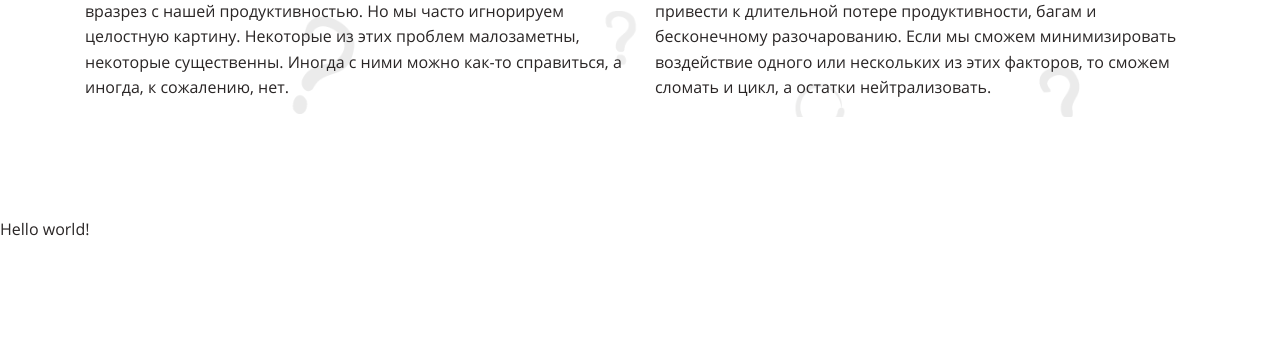
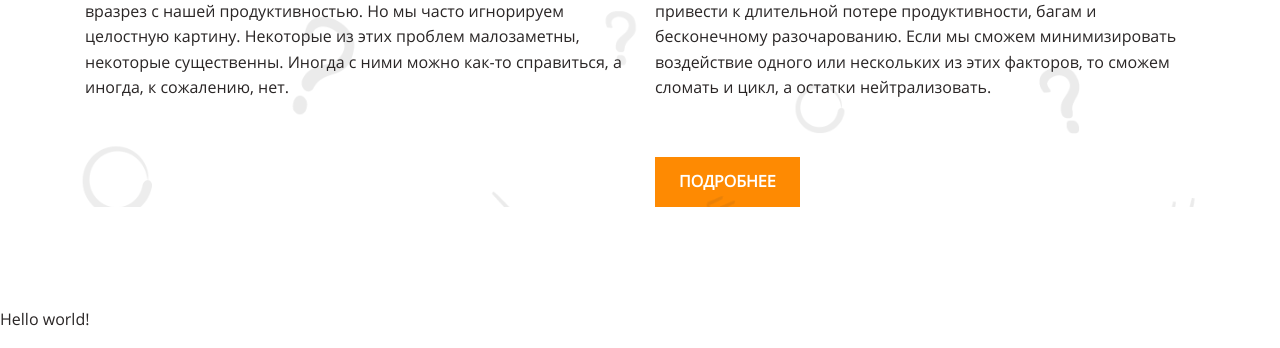
Before and after one commit to vzorenko/layout-designer-project-lvl1, a website: page src/index.html in a window 1280 px wide. Shown: the part 682-1030 px from the top of the page. Before the commit the page ends 941 px from the top, so only its background shows below. Drawn offline with Linux system fonts and the light colour scheme.

Commit message:
Add button and check up lint errors

```diff
--- a/src/index.html
+++ b/src/index.html
@@ -20,7 +20,8 @@
           <p>Мы, разработчики, часто сталкиваемся с проблемами, которые идут вразрез с нашей продуктивностью. Но мы часто игнорируем целостную картину. Некоторые из этих проблем малозаметны, некоторые существенны. Иногда с ними можно как-то справиться, а иногда, к сожалению, нет.</p>
           <p>Вместе они формируют что-то вроде замкнутого цикла, и это может привести к длительной потере продуктивности, багам и бесконечному разочарованию.
           Если мы сможем минимизировать воздействие одного или нескольких из этих факторов, то сможем сломать и цикл, а остатки нейтрализовать.</p>
-      </div>
+          <a class="button" href="#5 отсек когнитивных искажений">Подробнее</a>
+        </div>
       </div>
     </section>
   </header>
--- a/src/styles/style.css
+++ b/src/styles/style.css
@@ -16,22 +16,25 @@
 @font-face {
   font-family: Neucha;
   src: url(../fonts/Neucha/Neucha-Regular.ttf);
- }
+}
 
- @font-face {
+@font-face {
   font-family: "Open Sans";
   src: url(../fonts/Open_Sans/OpenSans-Regular.ttf);
- }
-
+}
 
 body {
+  width: 100%;
+
+  margin: 0;
+  padding: 0;
+
   color: var(--color-dark);
+
   font-size: 16px;
   font-family: "Open Sans", sans-serif;
+
   line-height: 1.6em;
-  width: 100%;
-  margin: 0;
-  padding: 0;
 }
 
 header {
@@ -60,62 +63,90 @@ h3 {
 }
 
 section {
+  position: relative;
+
   width: 100%;
-  position: relative;
+
   margin: 0;
   padding: 0;
 }
 
 .bg-image::before {
-  content: "";
+  position: absolute;
+
+  top: 0;
+  right: 0;
+  bottom: 0;
+  left: 0;
+
+  width: 100%;
+
   background-image: url(../images/background.png);
   background-repeat: no-repeat;
   background-size: cover;
-  width: 100%;
-  top: 0;
-  left: 0;
-  right: 0;
-  bottom: 0;
-  position: absolute;
+
   opacity: 0.1;
+
+  content: "";
 }
 
 .content {
+  display: flex;
+  flex-wrap: wrap;
+
   max-width: 1110px;
   margin: 100px auto;
-
-  display: flex;
-  flex-wrap: wrap;
 }
 
 .header img {
   position: relative;
-  height: 525px;
+
   top: 55px;
   right: -270px;
+
   z-index: 200;
+
+  height: 525px;
 }
 
 .header h1 {
-  text-align: left;
+  position: absolute;
   z-index: 100;
-  position: absolute;
+
   margin: 0;
   padding-top: 100px;
+
+  text-align: left;
 }
-
-
 
 .color-main {
   color: var(--color-main);
 }
 
 .columns-2 {
+  margin-top: 30px;
+
   column-count: 2;
   column-gap: 30px;
-  margin-top: 30px;
 }
 
 .columns-2 p {
   margin-top: 0;
+  break-inside: avoid;
 }
+
+.button {
+  display: inline-block;
+
+  margin-top: 40px;
+  padding: 12px 24px;
+
+  color: var(--color-white);
+
+  font-weight: bold;
+
+  text-transform: uppercase;
+  text-decoration: none;
+
+  background-color: var(--color-main);
+}
```
